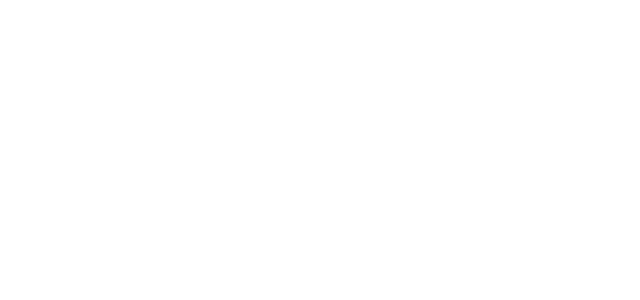
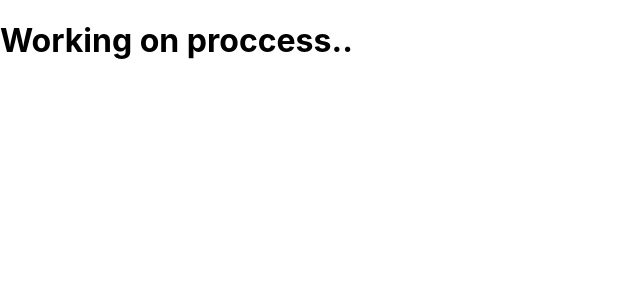
Before and after one commit to mhtanmoy/Travel_vehicle_booking_admin_panel, a React (Create React App) app in the folder frontend/: page / in a window 1280 px wide. Shown: the top 300 px of the page, without its empty margins (0-640 px from the left). Built offline with nearby package versions, Linux system fonts and the light colour scheme.

Commit message:
Changes at app.js

```diff
--- a/frontend/package.json
+++ b/frontend/package.json
@@ -6,7 +6,9 @@
     "@testing-library/jest-dom": "^5.15.1",
     "@testing-library/react": "^11.2.7",
     "@testing-library/user-event": "^12.8.3",
+    "bootstrap": "^5.1.3",
     "react": "^17.0.2",
+    "react-bootstrap": "^2.0.2",
     "react-dom": "^17.0.2",
     "react-scripts": "4.0.3",
     "web-vitals": "^1.1.2"
--- a/frontend/src/App.js
+++ b/frontend/src/App.js
@@ -1,8 +1,10 @@
+import Header from './components/Header'
+import Footer from './components/Footer'
 
 function App() {
   return (
-    <div className="App">
-
+    <div>
+      <h1>Working on proccess..</h1>
     </div>
   );
 }
--- a/frontend/src/components/Footer.js
+++ b/frontend/src/components/Footer.js
@@ -0,0 +1,11 @@
+import React from 'react'
+
+function Footer() {
+    return (
+        <div>
+
+        </div>
+    )
+}
+
+export default Footer
--- a/frontend/src/components/Header.js
+++ b/frontend/src/components/Header.js
@@ -0,0 +1,11 @@
+import React from 'react'
+
+function Header() {
+    return (
+        <div>
+
+        </div>
+    )
+}
+
+export default Header
```
Also changed, not shown: 1 other file (tests, documents, lock files or other folders).
